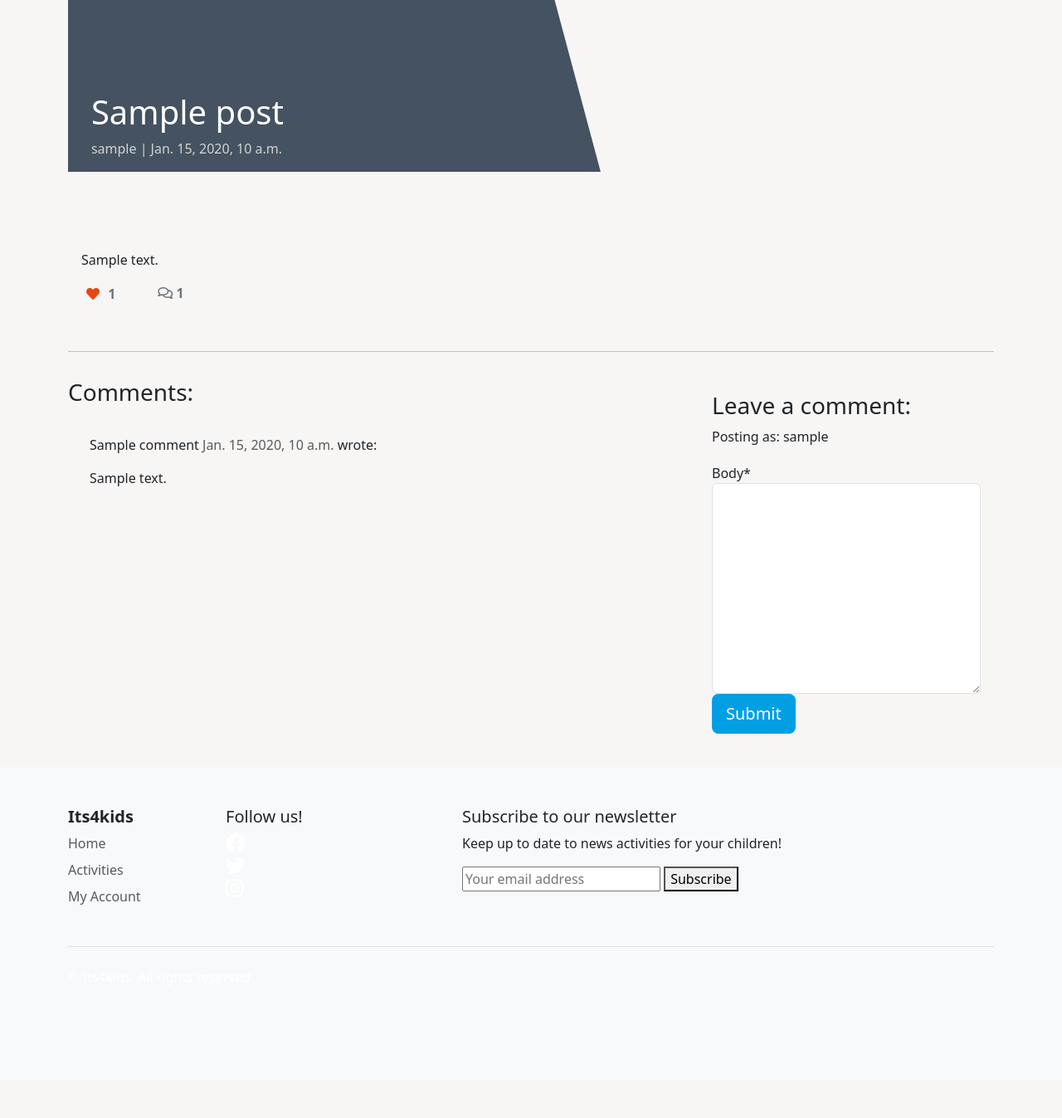
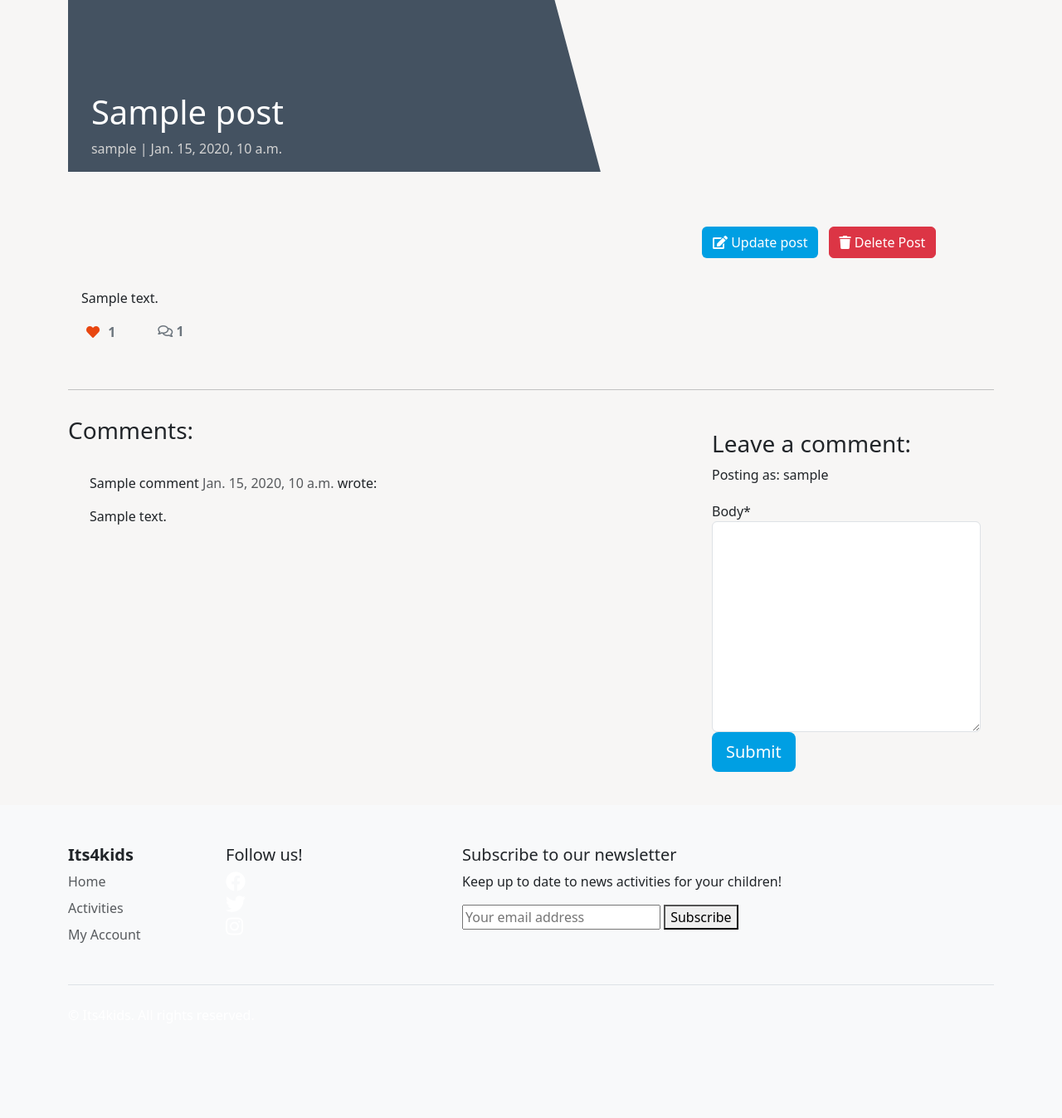
Before and after one commit to fmstacco/its4kids, a Django app: a page that uses templates/post_detail.html in a window 1280 px wide. Shown: the part 100-1447 px from the top of the page at 83% size. Before the commit the page ends 1241 px from the top, so only its background shows below. Run offline with Django 3.2, Linux system fonts and the light colour scheme; a user stored in the database is signed in; tables that the repository leaves empty hold one stand-in row (values such as "Sample post"); some libraries are stand-ins or nearby versions.

Commit message:
Add UpdatePostView function, template and urls

```diff
--- a/blog/urls.py
+++ b/blog/urls.py
@@ -1,6 +1,6 @@
 from . import views
 from django.urls import path
-from .views import ActivitiesView, AddPostView
+from .views import ActivitiesView, AddPostView, UpdatePostView
 
 urlpatterns = [
     path("", views.PostList.as_view(), name='home'),
@@ -8,4 +8,6 @@ urlpatterns = [
     path('add_post/', views.AddPostView.as_view(), name='add_post'),
     path('<slug:slug>/', views.PostDetail.as_view(), name='post_detail'),
     path('like/<slug:slug>', views.PostLike.as_view(), name='post_like'),
+    path('update_post/<slug:slug>/', UpdatePostView.as_view(), name='update_post'),
+
 ]
--- a/blog/views.py
+++ b/blog/views.py
@@ -2,6 +2,7 @@ from django.shortcuts import render, get_object_or_404, reverse
 from django.views import generic, View
 from django.contrib import messages
 from django.contrib.auth.mixins import LoginRequiredMixin
+from django.contrib.auth.mixins import UserPassesTestMixin
 from django.contrib.messages.views import SuccessMessageMixin
 from django.urls import reverse_lazy
 from django.views.generic import DetailView, CreateView
@@ -108,3 +109,26 @@ class AddPostView(LoginRequiredMixin, SuccessMessageMixin, generic.CreateView):
         form.instance.author = self.request.user
         messages.success(self.request, "Post added and waiting for approval")
         return super().form_valid(form)
+
+
+class UpdatePostView(UserPassesTestMixin, SuccessMessageMixin, generic.UpdateView):
+    """
+    Logged users can update a post / activity they posted the blog
+    """
+
+    model = Post
+    template_name = 'update_post.html'
+    fields = 'title', 'category', 'featured_image', 'content',
+    success_message = "Post updated successfully!"
+
+    def get_object(self):
+        return get_object_or_404(Post, slug=self.kwargs.get('slug'))
+
+    def test_func(self):
+        obj = self.get_object()
+        return self.request.user == obj.author
+
+    def form_valid(self, form):
+        form.instance.author = self.request.user
+        messages.info(self.request, "Post updated successfully")
+        return super().form_valid(form)
--- a/templates/post_detail.html
+++ b/templates/post_detail.html
@@ -21,6 +21,23 @@
         </div>
     </div>
 </div>
+<!-- Authors can edit or delete their own posts -->
+{% if request.user == post.author %}
+<div class="container">
+    <div class="row">
+        <div class="col-xl-4 offset-xl-8">
+
+            <!-- Button for post update -->
+            <a href="{% url 'update_post' post.slug %}" class="btn btn-signup m-1">
+                <i class="fa fa-edit"></i> Update post</a>
+
+            <!-- Red button for post delete -->
+            <a href="#" class="btn btn-danger m-1">
+                <i class="fa fa-trash"></i> Delete Post</a>
+        </div>
+    </div>
+</div>
+{% endif %}
 
 <div class="container">
     <div class="row">
```
Also changed, not shown: templates/update_post.html (added, +22 -0 lines).
